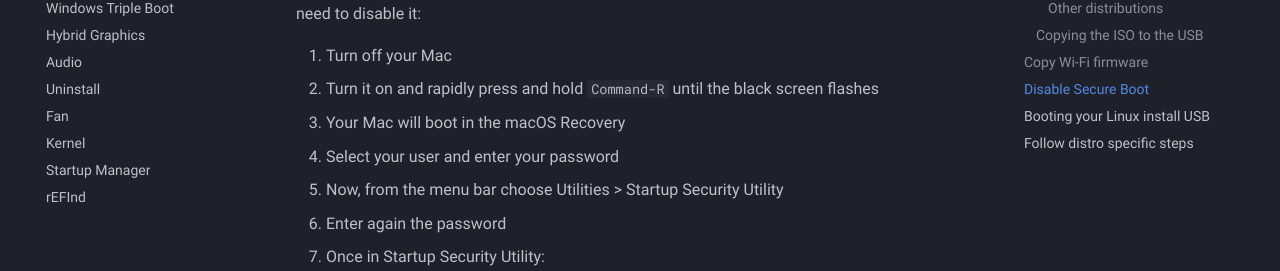
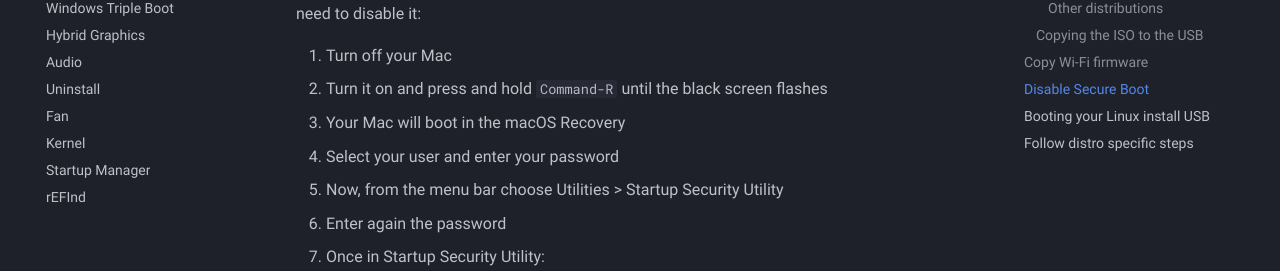
Before and after one commit to t2linux/wiki, an MkDocs documentation site: the page built from docs/guides/preinstall.md, in a window 1280 px wide and 900 px high, scrolled down 2625 px. Shown: the part 181-452 px from the top of the window. Built offline with MkDocs 1.6.1 and Material for MkDocs 9.7.7, drawn with Linux system fonts in a browser that asks for light colours; comment, search, counter and statistics services are not loaded.

Commit message:
removed "rapidly"

```diff
--- a/docs/guides/preinstall.md
+++ b/docs/guides/preinstall.md
@@ -81,7 +81,7 @@ Apple's Secure Boot implementation does not allow booting anything other than ma
 We need to disable it:
 
 1. Turn off your Mac
-2. Turn it on and rapidly press and hold `Command-R` until the black screen flashes
+2. Turn it on and press and hold `Command-R` until the black screen flashes
 3. Your Mac will boot in the macOS Recovery
 4. Select your user and enter your password
 5. Now, from the menu bar choose Utilities > Startup Security Utility
```
